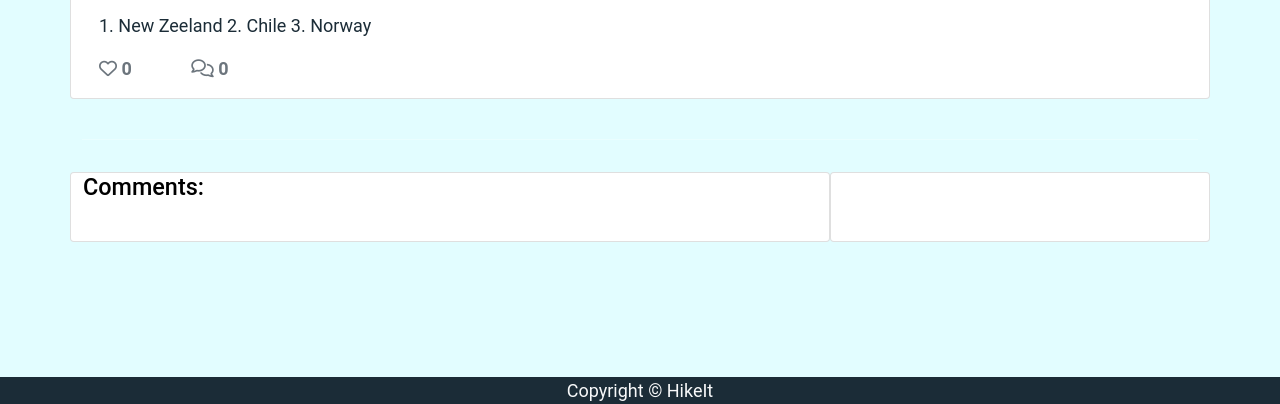
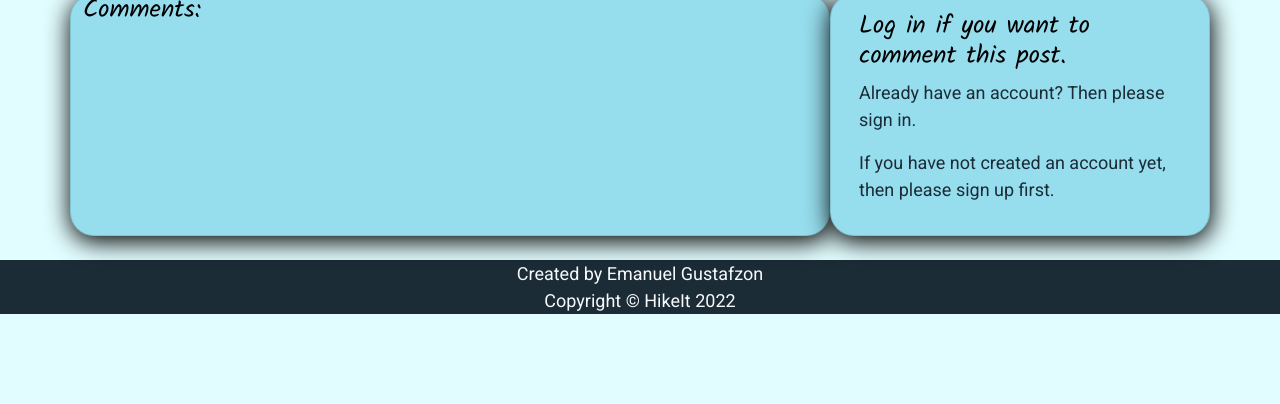
Before and after one commit to Code-Institute-Submissions/Milestone-project-4-hiking-blog_SEpResub, a Django app: a page that uses templates/base.html in a window 1280 px wide. Shown: the part 396-800 px from the top of the page. Run offline with Django 3.2, Linux system fonts and the light colour scheme; data comes from the database, SQL or seed files in the repository; data that the repository does not hold is empty; some libraries are stand-ins or nearby versions.

Commit message:
Add style, fonts, colors, cards, boxshadows etc to be the same on all pages

```diff
--- a/blog/urls.py
+++ b/blog/urls.py
@@ -1,11 +1,13 @@
 from . import views
 from django.urls import path
 
+
+
 urlpatterns = [
     path('', views.PostList.as_view(), name='home'),
+    path('about/', views.AboutView.as_view(), name='about'),
     path('<slug:slug>/', views.PostDetail.as_view(), name='post_detail'),
     path('like/<slug:slug>', views.PostLike.as_view(), name='post_like'),
     path('blog/<int:pk>/update/', views.CommentUpdateView.as_view(), name='comment_update'),
     path('blog/<int:pk>/delete/', views.CommentDeleteView.as_view(), name='comment_delete'),
-
 ]
--- a/blog/views.py
+++ b/blog/views.py
@@ -1,5 +1,6 @@
 from django.shortcuts import render, get_object_or_404, reverse
 from django.views import generic, View
+from django.views.generic import TemplateView
 from django.views.generic.list import ListView
 from django.views.generic.detail import DetailView
 from django.views.generic.edit import CreateView, UpdateView, DeleteView
@@ -14,6 +15,11 @@ class PostList(generic.ListView):
     model = Post
     queryset = Post.objects.filter(status=1).order_by('-created_on')
     template_name = 'index.html'
+
+
+class AboutView(TemplateView):
+    """ Rendering about page """
+    template_name = 'about.html'
 
 
 class PostDetail(View):
--- a/static/css/style.css
+++ b/static/css/style.css
@@ -1,31 +1,40 @@
-
+@import url('https://fonts.googleapis.com/css2?family=Exo:ital,wght@0,100;0,200;0,300;0,400;0,500;0,600;0,700;1,100;1,200;1,300;1,400;1,500;1,600;1,700&family=Kalam&family=Roboto:ital,wght@0,100;0,300;0,400;0,500;0,700;1,100;1,300;1,400;1,500;1,700&display=swap');
 #span-logo {
     color:#E49273;
+}
+#logo-h1 {
+    color:#E2FDFF;
 }
 body {
     font-family: "Roboto", sans-serif;
     font-size: 18px;
     background-color: #E2FDFF;
     color: white;
+
+    height:100%;
 }
 nav {
     background-color: #1B2C37;
+    position: fixed;
+}
+ul {
+    float:right;
 }
 
 footer {
 
-    position: fixed;
+    height: auto;
     bottom: 0;
     left: 0;
     width: 100%;
     background-color: #1B2C37;
     color: white;
     z-index: 1;
-    overflow: hidden;
+
 }
 
 a {
-    color: white;
+    color: #1B2C37;
     text-decoration: none;
 }
 a:hover {
@@ -34,10 +43,12 @@ a:hover {
 }
 h1 {
     color: #1B2C37;
+    font-family:'kalam';
 }
-h2, h3 {
-    font-size: 130%;
+h2, h3, h4 {
+    font-size: 140%;
     color: black;
+    font-family:'kalam';
 }
 p {
     color: #1B2C37;
@@ -52,6 +63,19 @@ p {
     box-shadow: 1px 2px 8px 3px;
 }
 
+.card {
+    position: relative;
+    display: flex;
+    opacity: 0.;
+    flex-direction: column;
+    min-width: 0;
+    word-wrap: break-word;
+    background-color: #96DDED;
+    box-shadow: 1px 5px 25px 1px black;
+    background-clip: border-box;
+    border: 1px solid rgba(0,0,0,.125);
+    border-radius: 1.5rem;
+}
 
 
 .card-img-overlay {
@@ -84,6 +108,8 @@ p {
 
 .post-detail-image {
     border-radius: 20px;
+    box-shadow: 1px 5px 25px 1px black;
+    border: 1px solid rgba(0,0,0,.125);
 }
 #likes {
     color: white;
@@ -91,4 +117,9 @@ p {
 
 button {
     border: none;
+
 }
+
+.update-delete-comment {
+    padding-right: 3%;
+}
--- a/templates/base.html
+++ b/templates/base.html
@@ -9,21 +9,24 @@
     <title>HikeIt</title>
     <link href="https://cdn.jsdelivr.net/npm/bootstrap@5.0.2/dist/css/bootstrap.min.css" rel="stylesheet" integrity="sha384-EVSTQN3/azprG1Anm3QDgpJLIm9Nao0Yz1ztcQTwFspd3yD65VohhpuuCOmLASjC" crossorigin="anonymous">
     <link rel="stylesheet" href="{% static 'css/style.css' %}">
-    <script src="https://kit.fontawesome.com/d055bf150c.js" crossorigin="anonymous"></script>
+
 </head>
 <body>
 
 <nav class="navbar navbar-expand-lg navbar-dark ">
     <div class="container-fluid">
-        <a class="navbar-brand" href="{% url 'home' %}">Hike<span id="span-logo">It</span></a>
+        <a class="navbar-brand" href="{% url 'home' %}"><h1 id="logo-h1">Hike<span id="span-logo">It</span></h1></a>
       <button class="navbar-toggler" type="button" data-bs-toggle="collapse" data-bs-target="#navbarTogglerDemo02" aria-controls="navbarTogglerDemo02" aria-expanded="false" aria-label="Toggle navigation">
         <span class="navbar-toggler-icon"></span>
       </button>
       <div class="collapse navbar-collapse" id="navbarTogglerDemo02">
-        <ul class="navbar-nav me-auto mb-2 mb-lg-0">
+        <ul class="navbar-nav  me-auto mb-2 mb-lg-0">
             <li class="nav-item">
-                <a class="nav-link active" aria-current="page" href="{% url 'home' %}">Home</a>
+                <a class="nav-link" aria-current="page" href="{% url 'home' %}">Home</a>
             </li>
+            <li class="nav-item">
+              <a class="nav-link" aria-current="page" href="{% url 'about' %}">About</a>
+          </li>
             {% if user.is_authenticated %}
             <li class="nav-item">
                 <a class="nav-link" href="{% url 'account_logout' %}">Logout</a>
@@ -38,10 +41,6 @@
             {% endif %}
 
         </ul>
-        <form class="d-flex" action="{% url 'home' %}">
-          <input class="form-control me-2" type="search" placeholder="Search" aria-label="Search" name="search">
-          <button class="btn btn-outline-light" type="submit">Search</button>
-        </form>
       </div>
     </div>
   </nav>
@@ -50,10 +49,11 @@
     <!-- Content Goes here -->
     {% endblock content %}
     <!-- Footer -->
-    <footer class="">
-        <p class="m-0 text-light text-center ">Copyright &copy; HikeIt</p>
+    <footer class=" ">
+      <p class="m-0 text-light text-center ">Created by Emanuel Gustafzon</p>
+        <p class="m-0 text-light text-center ">Copyright &copy; HikeIt 2022</p>
     </footer>
-
+    <script src="https://kit.fontawesome.com/d055bf150c.js" crossorigin="anonymous"></script>
     <script src="https://cdn.jsdelivr.net/npm/bootstrap@5.0.2/dist/js/bootstrap.bundle.min.js" integrity="sha384-MrcW6ZMFYlzcLA8Nl+NtUVF0sA7MsXsP1UyJoMp4YLEuNSfAP+JcXn/tWtIaxVXM" crossorigin="anonymous"></script>
 </body>
 </html>
--- a/templates/post_detail.html
+++ b/templates/post_detail.html
@@ -1,4 +1,5 @@
-{% extends 'base.html' %} {% block content %}
+{% extends 'base.html' %}
+{% block content %}
 {% load crispy_forms_tags %}
 
 <div class="masthead">
@@ -6,14 +7,14 @@
         <div class="row g-0 mt-3 top">
             <div class="col-md-6 col-lg-6 masthead-text d-flex flex-column justify-content-center">
                 <!-- Post title goes in these h1 tags -->
-                <h1 class="post-title">Hike in New Zeeland</h1>
+                <h1 class="post-title">{{ post.title }}</h1>
                 <!-- Post author goes before the | the post's created date goes after -->
-                <p class="post-subtitle">Hikeblog_admin | July 28, 2022, 9:53 a.m.</p>
+                <p class="post-subtitle">{{ post.author }} | {{ post.created_on }}</p>
             </div>
             <div class=" col-md-6 col-lg-6 masthead-image">
                 <!-- The featured image URL goes in the src attribute -->
 
-                <img class="post-detail-image img-fluid max-width:100%;" src=" https://res.cloudinary.com/dl535zny9/image/upload/v1659005241/fur59il5dkz0tu66we3m.jpg">
+                <img class="post-detail-image img-fluid max-width:100%;" src=" {{ post.featured_image.url }}">
 
             </div>
 
@@ -39,7 +40,7 @@
                             <form class="d-inline" action="{% url 'post_like' post.slug %}" method="POST">
                                 {% csrf_token %}
                                 {% if liked %}
-                                <button type="submit" name="blogpost_id" value="{{post.slug}}" class="btn-like"><i class="fas fa-heart"></i></button>
+                                <button type="submit" name="blogpost_id" value="{{post.slug}}" class="btn-like"><i class="fas fa-heart"></i></i></button>
                                 {% else %}
                                 <button type="submit" name="blogpost_id" value="{{post.slug}}" class="btn-like"><i class="far fa-heart"></i></button>
                                 {% endif %}
@@ -48,12 +49,12 @@
                             <span class="text-secondary"><i class="far fa-heart"></i></span>
                             {% endif %}
                         <!-- The number of likes goes before the closing strong tag -->
-                        <span class="text-secondary">{{ post.number_of_likes }} </span>
+                        <span class="text-dark">{{ post.number_of_likes }} </span>
                         </strong>
                     </div>
                     <div class="col-1">
                         {% with comments.count as total_comments %}
-                        <strong class="text-secondary"><i class="far fa-comments"></i>
+                        <strong class="text-dark"><i class="far fa-comments"></i>
                             <!-- Our total_comments variable goes before the closing strong tag -->
                             {{ total_comments }}</strong>
                         {% endwith %}
@@ -74,19 +75,21 @@
                 <!-- We want a for loop inside the empty control tags to iterate through each comment in comments -->
                 {% for comment in comments %}
                 <div class="comments" style="padding: 10px;">
-                    <p class="font-weight-bold">
+                    <h4 class="font-weight-bold">
                         <!-- The commenter's name goes here. Check the model if you're not sure what that is -->
                         {{ comment.name }}
                         <span class=" text-muted font-weight-normal">
                             <!-- The comment's created date goes here -->
                             {{ comment.created_on }}
                         </span> wrote:
-                    </p>
+                    </h4>
                     <!-- The body of the comment goes before the | -->
                     {% if comment.name == user.username %}
                     {{ comment.body | linebreaks }}
-                    <a class=" btn btn-danger" href="{% url 'comment_delete' pk=comment.pk %}" aria-label="To delete your comment press here">Delete</a>
-                    <a class=" btn btn-info" href="{% url 'comment_update' pk=comment.pk %}" aria-label="To delete your update press here">Edit</a>
+
+                    <a class="update-delete-comment" href="{% url 'comment_delete' pk=comment.pk %}" aria-label="To delete your comment press here"><i class="fas fa-trash"></i></a>
+                    <a class="update-delete-comment" href="{% url 'comment_update' pk=comment.pk %}" aria-label="To delete your update press here"><i class="fas fa-edit"></i></a>
+
                     {% else %}
                     {{ comment.body | linebreaks }}
                     {% endif %}
@@ -96,7 +99,7 @@
                 {% endfor %}
             </div>
         </div>
-        <div class="col-md-4 card mb-4  mt-3 ">
+        <div class="col-md-4 card mb-4 mt-3 ">
             <div class="card-body">
                 <!-- For later -->
                 {% if commented %}
@@ -105,7 +108,6 @@
                 </div>
                 {% else %}
                 {% if user.is_authenticated %}
-
                 <h3>Leave a comment:</h3>
                 <p>Posting as: {{ user.username }}</p>
                 <form method="post" style="margin-top: 1.3em;">
@@ -113,11 +115,19 @@
                     {% csrf_token %}
                     <button type="submit" class="btn btn-signup btn-lg">Submit</button>
                 </form>
+                {% else %}
+                <h3>Log in if you want to comment this post.</h3>
+                <p>Already have an account? Then please <a href="https://8000-emanuelgust-milestonepr-wc16ht3patc.ws-eu59.gitpod.io/accounts/login/">sign in</a>.</p>
+                <p>If you have not created an account yet, then please
+                    <a href="https://8000-emanuelgust-milestonepr-wc16ht3patc.ws-eu59.gitpod.io/accounts/signup/">sign up</a> first.</p>
                 {% endif %}
+
                 {% endif %}
             </div>
         </div>
     </div>
 </div>
 
-{% endblock content %}
+
+
+{%endblock%}
```
Also changed, not shown: templates/account/about.html (added, +7 -0 lines), templates/account/login.html (+9 -2 lines), templates/account/logout.html (+8 -1 lines), templates/account/signup.html (+8 -1 lines), templates/blog/comment_confirm_delete.html (+17 -1 lines), templates/blog/comment_form.html (+17 -5 lines), templates/index.html (+2 -6 lines), templates/tests.py (added, +12 -0 lines).
